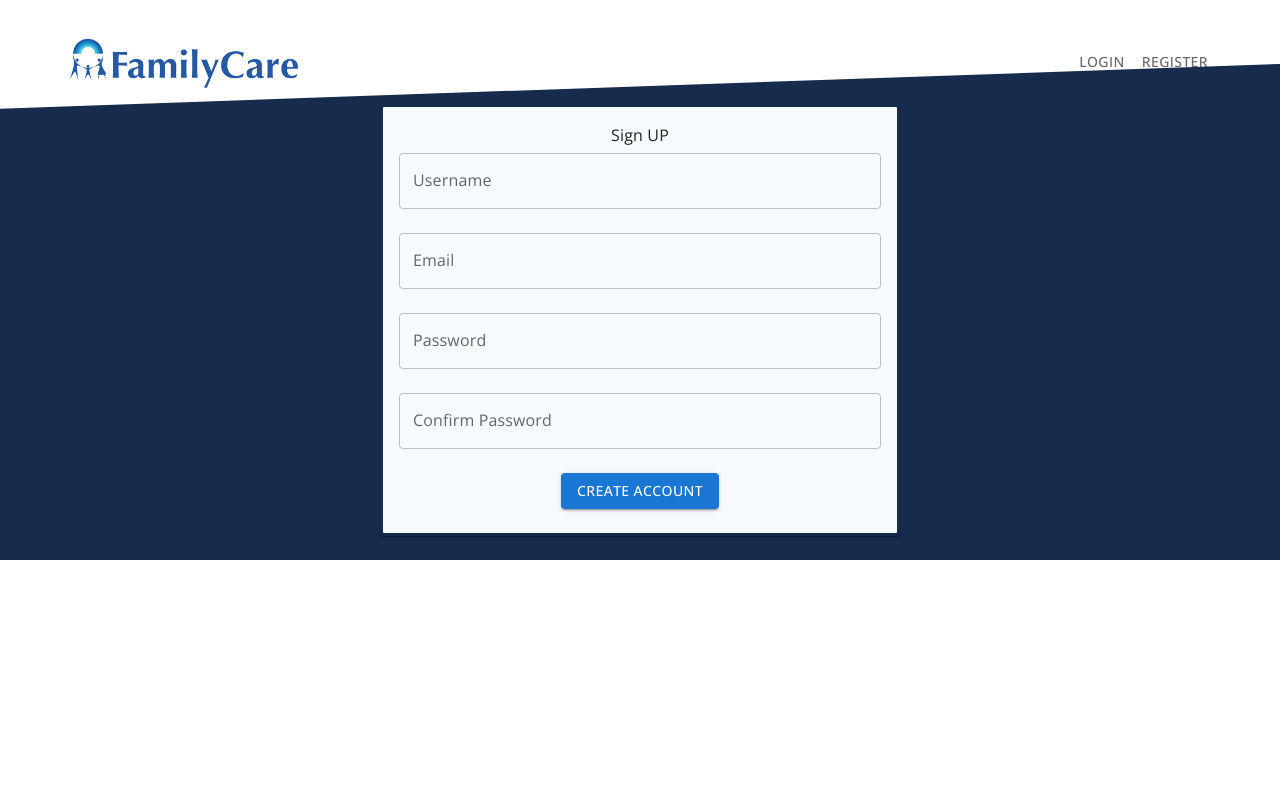
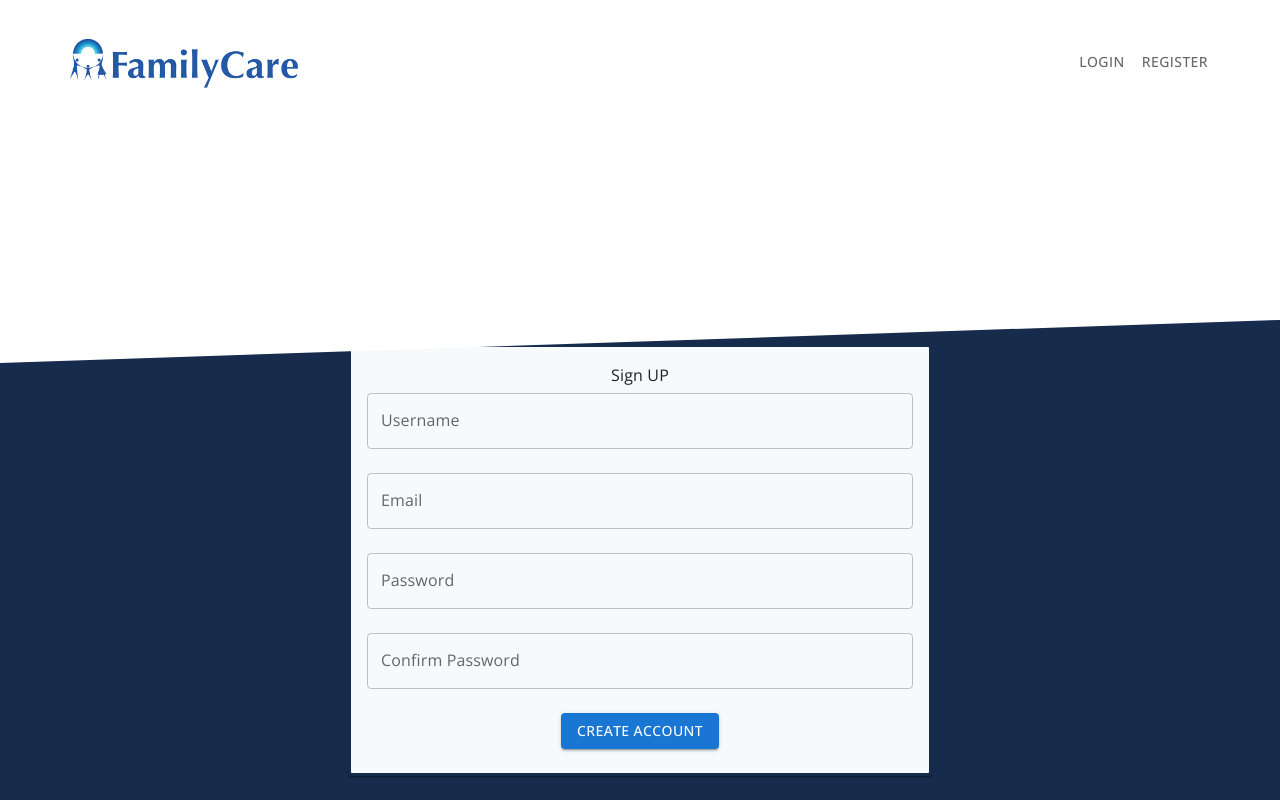
Before and after one commit to jahnvilagad/Bluecare, a React (Create React App) app: page / in a window 1280 px wide. Built offline with nearby package versions, Linux system fonts and the light colour scheme.

Commit message:
create chages

```diff
--- a/src/Login.js
+++ b/src/Login.js
@@ -15,6 +15,7 @@ import Button from '@mui/material/Button';
 import logo from './assets/img/logo/white.png';
 import classes from './assets/css/custom.module.css';
 import { Typography } from '@mui/material';
+
 
 function ElevationScroll(props) {
     const { children, window } = props;
@@ -41,7 +42,7 @@ ElevationScroll.propTypes = {
     window: PropTypes.func,
 };
 
-export default function ElevateAppBar(props) {
+export default function Login(props) {
     const navigate = useNavigate()
     return (
         <React.Fragment>
@@ -62,13 +63,13 @@ export default function ElevateAppBar(props) {
                                 </Box>
                             </Toolbar>
                         </Container>
-
                     </AppBar>
                 </ElevationScroll>
                 <Toolbar />
-                <Box className={classes.BgColor} sx={{ clipPath: 'polygon(100% 0, 100% 100%, 0 100%, 0 9%, 100% 0);' }}>
-                    <Container>
-                        <Box sx={{ my: 2 }}>
+                {/* <Box height={70}/> */}
+                    <Box sx={{ my: 2 }}>
+                        <Box className={classes.BgColor} sx={{ clipPath: 'polygon(100% 0, 100% 100%, 0 100%, 0 9%, 100% 0);',
+                        position: 'fixed',bottom: '0',width: '100%' }}>
                             <Grid container spacing={2} alignItems="center" justifyContent="center">
                                 <Grid item lg={6} md={6} sm={12}>
                                     <Card sx={{ margin: "1.5rem", border: '3px solid #172b4d', background: '#f7fafc' }}>
@@ -115,11 +116,11 @@ export default function ElevateAppBar(props) {
                                 </Grid>
                             </Grid>
                         </Box>
-                    </Container>
-                </Box>
+                    </Box>
+
             </Box>
 
 
-        </React.Fragment >
+        </React.Fragment>
     );
 }
```
